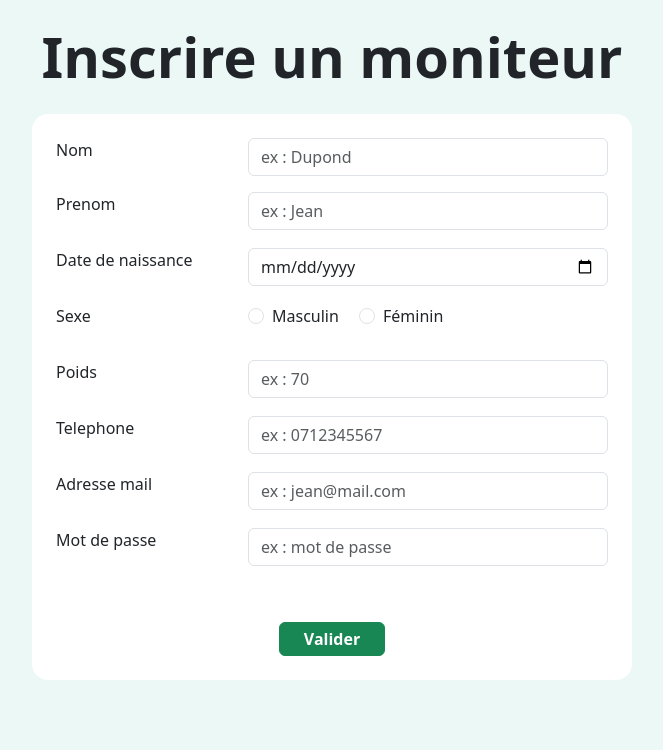
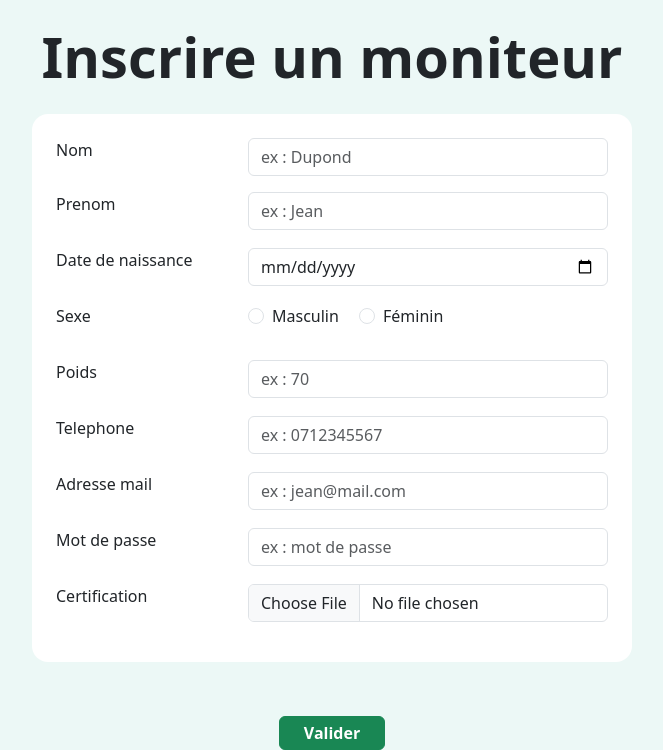
Before and after one commit to lenny-vergerolle/SAE_PONEY, a Flask app: page /ajout-moniteur in a window 1280 px wide. Shown: the part 83-833 px from the top of the page, without its empty margins (308-971 px from the left). Before the commit the page ends 763 px from the top, so only its background shows below. Run offline with Flask 3, Linux system fonts and the light colour scheme; a user stored in the database is signed in; some libraries are stand-ins or nearby versions.

Commit message:
fonctionnalité déposer un certificat

```diff
--- a/src/forms/UtilisateurForm.py
+++ b/src/forms/UtilisateurForm.py
@@ -1,13 +1,13 @@
 from flask_wtf import FlaskForm
 from flask_security import current_user
-from wtforms import DateField, StringField, HiddenField, FileField, PasswordField, RadioField, FloatField
+from wtforms import DateField, StringField, HiddenField, FileField, PasswordField, RadioField, FloatField, SubmitField
 from wtforms.validators import DataRequired
 from hashlib import sha256
 from src.models.Role import Role
 from src.models.Utilisateur import Utilisateur
 from flask import current_app
 from wtforms.validators import Email
-
+from flask_wtf.file import FileAllowed
 
 class InscriptionForm(FlaskForm):
     id = HiddenField('id')
@@ -22,6 +22,7 @@ class InscriptionForm(FlaskForm):
     sexeUser = RadioField('Sexe',choices=[('M', 'Masculin'), ('F', 'Féminin')])
     poidsUser = FloatField('Poids', validators=[DataRequired()])
     telUser = StringField('Telephone', validators=[DataRequired()])
+    certificationUser = FileField('Certification', validators=[DataRequired(), FileAllowed(['pdf'], 'Seuls les fichiers PDF sont autorisés !')])
     def validate(self, extra_validators=None):
         if not FlaskForm.validate(self, extra_validators=extra_validators):
             return False
--- a/src/templates/ajout_moniteur.html
+++ b/src/templates/ajout_moniteur.html
@@ -60,6 +60,13 @@
                     {{ form.mot_de_passe(class_ ="form-control", placeholder="ex : mot de passe") }}
                 </div>
             </div>
+            <div class="mb-3 row">
+                <label class="col-sm-4 color_white mb-2" for="certification">{{ form.certificationUser.label }}</label>
+                <div class="col-sm-8">
+                    {{ form.certificationUser(class="form-control") }}
+                </div>
+            </div>
+            </div>
             <div class="d-flex justify-content-center mt-4">
                 <button class="btn btn-success fw-bolder px-4 py-1" style="margin-top:30px" type="submit">Valider</button>
             </div>
--- a/src/views.py
+++ b/src/views.py
@@ -1,6 +1,6 @@
 from datetime import time
 from .app import app, db
-from flask import render_template, redirect, url_for, request
+from flask import flash, render_template, redirect, url_for, request
 from flask_security import login_required, current_user, roles_required,  logout_user, login_user
 from src.forms.UtilisateurForm import InscriptionForm , ConnexionForm, UpdateUser#, UpdatePassword
 from src.forms.CoursForm import CreationCoursForm
@@ -19,6 +19,7 @@ import os
 from functools import wraps
 from flask import abort
 
+from werkzeug.utils import secure_filename
 
 @app.route('/signin', methods=['GET','POST'])
 def signin():
@@ -216,7 +217,7 @@ def creer_cours():
             return redirect(url_for('planning'))
     return render_template('creer-cours.html', form=f)
 
-@app.route('/ajout-moniteur')
+@app.route('/ajout-moniteur', methods=['GET','POST'])
 @login_required
 def ajout_moniteur():
     """Renvoie la page d'inscription de moniteur dédiée aux admins
@@ -232,15 +233,20 @@ def ajout_moniteur():
             u.prenom_utilisateur = f.prenom_user.data
             u.mdp_utilisateur = sha256(f.mot_de_passe.data.encode()).hexdigest()
             u.email_utilisateur = f.email.data
-            u.img_utilisateur = str(Utilisateur.get_last_id() + 1)
+            u.certification = str(Utilisateur.get_last_id() + 1)
+            u.contrat = str(Utilisateur.get_last_id() + 1.1)
             u.id_role = 1
             u.ddn_utilisateur = f.ddn_user.data
             u.sexeUser = f.sexeUser.data
             u.poidsUser = float(f.poidsUser.data)
             u.tel_utilisateur = f.telUser.data
-            file = f.img.data
-            if file:
-                file.save(os.path.join("src/static/img/profil", str(Utilisateur.get_last_id()+1)))
             db.session.add(u)
             db.session.commit()
+            file = f.certificationUser.data
+            if file:
+                file.save(os.path.join("src/static/doc_moniteur/certification/certification", str(Utilisateur.get_last_id()+1)))
+                flash('Fichier téléchargé avec succès !', 'success')
+                print("Nom du fichier :", file)
+            else:
+                print("Aucun fichier reçu.")
     return render_template('ajout_moniteur.html', form=f)
```
